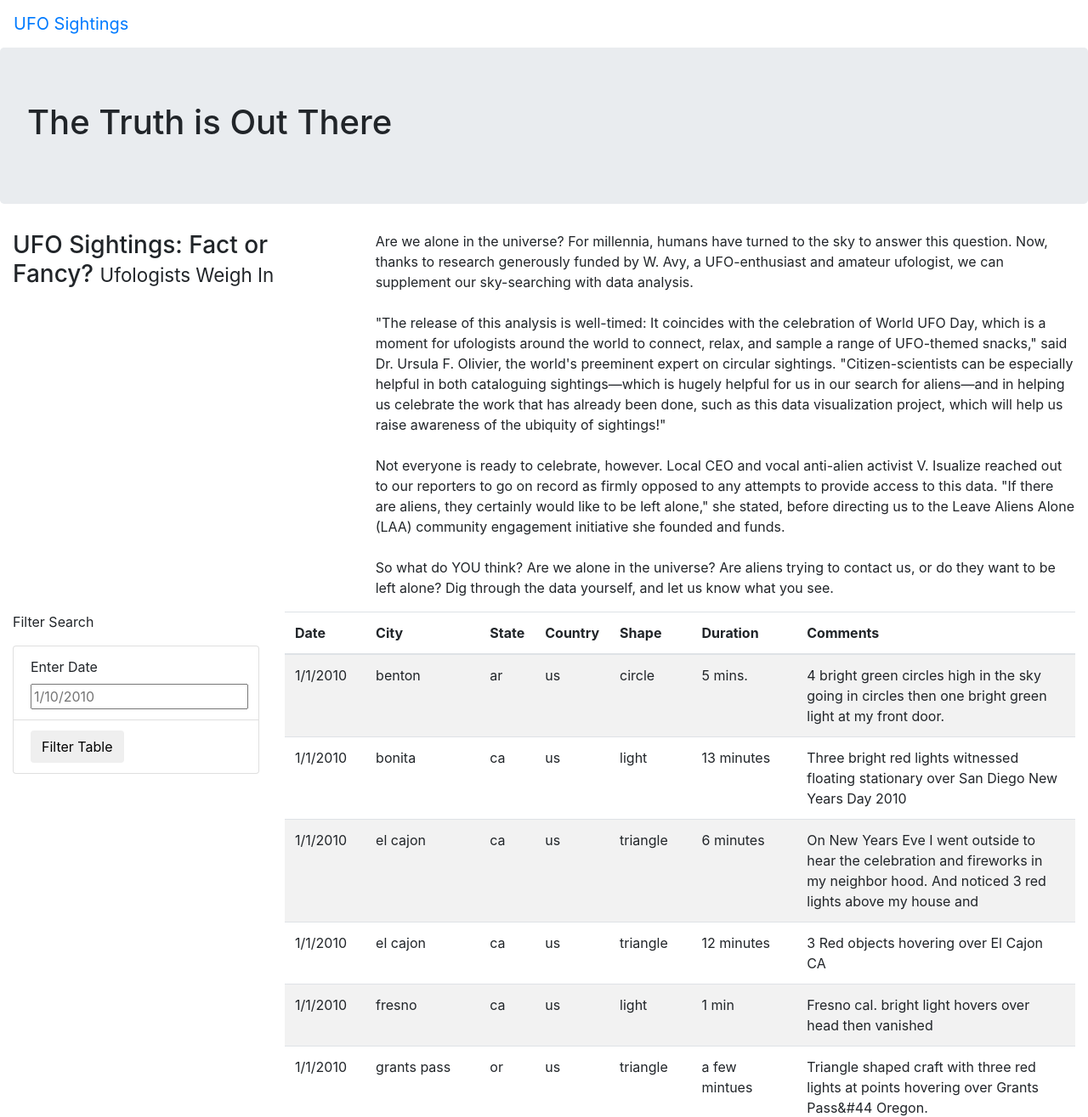
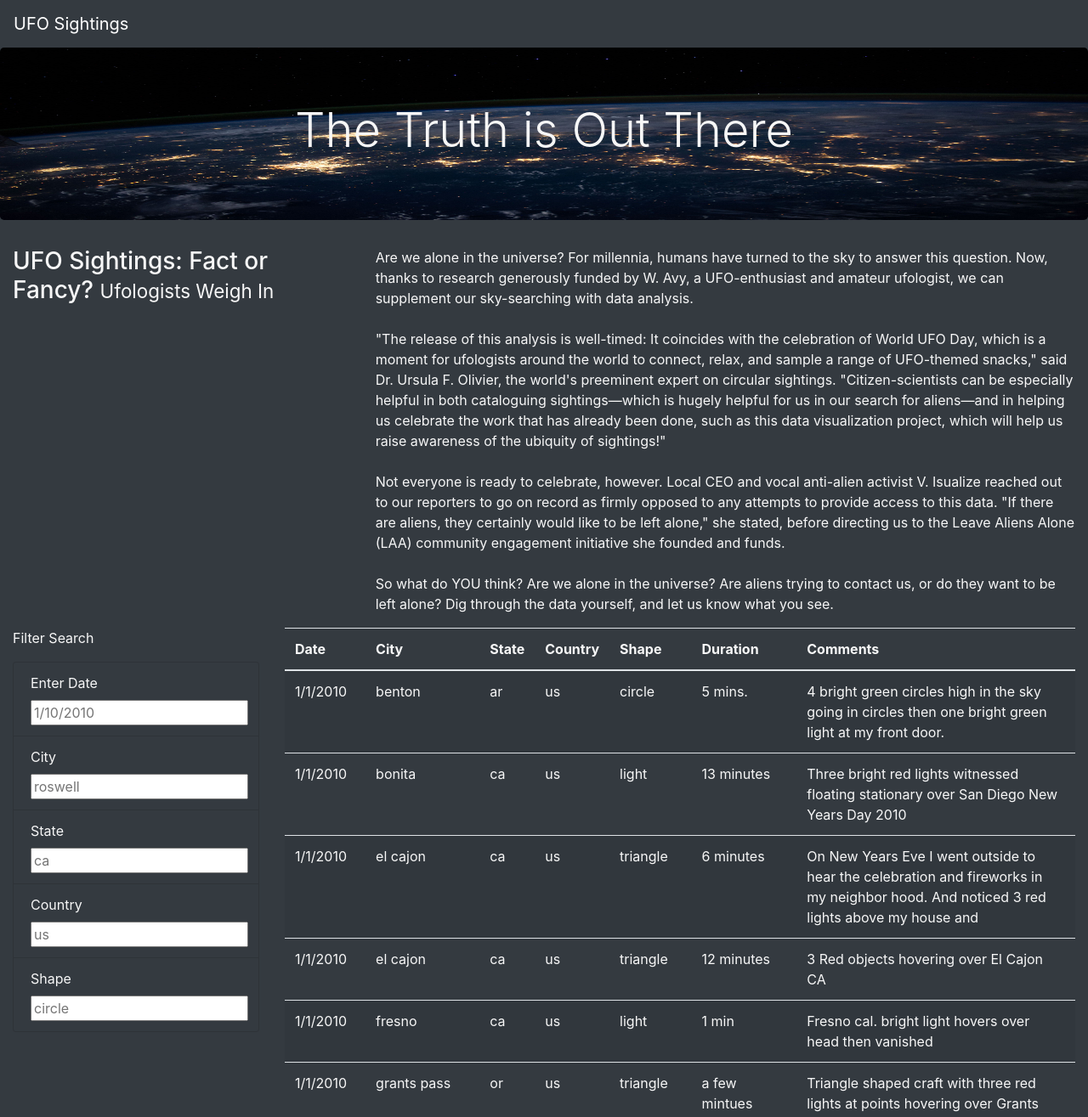
Before and after one commit to SDCoulter/UFOs, a plain HTML site: page index.html in a window 1280 px wide. Shown: the top 1315 px of the page at 85% size. Drawn offline with nearby package versions, Linux system fonts and the light colour scheme.

Commit message:
step 11 of deliverable 1

```diff
--- a/index.html
+++ b/index.html
@@ -14,14 +14,14 @@
     <link rel="stylesheet" href="static/css/style.css">
 </head>
 
-<body>
+<body class="bg-dark">
   <div class="wrapper">
-    <nav class="navbar navbar-expand-lg">
+    <nav class="navbar navbar-dark bg-dark navbar-expand-lg">
       <a class="navbar-brand" href="index.html">UFO Sightings</a>
     </nav>
 
     <div class="jumbotron">
-      <h1>The Truth is Out There</h1>
+      <h1 class="display-4">The Truth is Out There</h1>
     </div>
 
     <div class="container-fluid">
@@ -42,16 +42,34 @@
     <div class="container-fluid">
       <div class="row">
         <div class="col-md-3">
-          <form>
+          <form class="bg-dark">
             <p>Filter Search</p>
-            <ul class="list-group">
-              <li class="list-group-item">
+            <ul class="bg-dark list-group">
+              <li class="bg-dark list-group-item">
                 <label for="date">Enter Date</label>
                 <input type="text" placeholder="1/10/2010" id="datetime" />
               </li>
-              <li class="list-group-item">
-                <button id="filter-btn" type="button" class="btn btn-default">Filter Table</button>
+              <li class="bg-dark list-group-item">
+                <label for="city">City</label>
+                <input type="text" placeholder="roswell" id="city" />
               </li>
+              <li class="bg-dark list-group-item">
+                <label for="state">State</label>
+                <input type="text" placeholder="ca" id="state" />
+              </li>
+              <li class="bg-dark list-group-item">
+                <label for="country">Country</label>
+                <input type="text" placeholder="us" id="country" />
+              </li>
+              <li class="bg-dark list-group-item">
+                <label for="shape">Shape</label>
+                <input type="text" placeholder="circle" id="shape" />
+              </li>
+              <!--
+              <li class="bg-dark list-group-item">
+                <button id="filter-btn" type="button" class="btn btn-dark">Filter Table</button>
+              </li>
+            -->
             </ul>
           </form>
         </div>
--- a/static/css/style.css
+++ b/static/css/style.css
@@ -0,0 +1,8 @@
+body {
+  color: #F7F7F7;
+}
+.jumbotron {
+  background-image: url("../images/nasa.jpg");
+  background-size: 100% 100%;
+  text-align: center;
+}
--- a/static/js/app.js
+++ b/static/js/app.js
@@ -1,52 +1,71 @@
-// Import the data from data.js.
+// from data.js
 const tableData = data;
 
-// Reference the HTML table using D3.
+// get table references
 var tbody = d3.select("tbody");
 
-// Build a function to display the data.
 function buildTable(data) {
-  // Clear the table of data.
+  // First, clear out any existing data
   tbody.html("");
 
-  // Run through each entry in the data array.
+  // Next, loop through each object in the data
+  // and append a row and cells for each value in the row
   data.forEach((dataRow) => {
-    // Append a row to the table body.
+    // Append a row to the table body
     let row = tbody.append("tr");
 
-    // Loop through the values of the object in each element in our data array.
-    // Pass the values into a function to add each to a table cell.
+    // Loop through each field in the dataRow and add
+    // each value as a table cell (td)
     Object.values(dataRow).forEach((val) => {
-      // Create the table cell and append it to the row.
       let cell = row.append("td");
-      // Fill the text attribute of the cell with the data from the object.
-      cell.text(val)
+      cell.text(val);
     });
   });
-};
-
-// Build a function to handle clicks to create a filter.
-function handleClick() {
-  // Select the first element that has an id tag of 'datetime'.
-  // Store the returned element's value using .property("value").
-  let date = d3.select("#datetime").property("value");
-  // Create a default filter and save it - the original table data.
-  let filteredData = tableData;
-
-  // Use an if statement to check for an entered date, and use that
-  // to filter the data if one is entered.
-  if (date) {
-    // If a date is entered only return a row if the datetime value matches.
-    filteredData = filteredData.filter(row => row.datetime === date);
-  };
-
-  // Pass the filteredData (whether filtered or not) into the buildTable func.
-  buildTable(filteredData);
 }
 
-// Add a click listening feature - when the element with id 'filter-btn' is
-// clicked ('click'), run the function handleClick.
-d3.selectAll("#filter-btn").on("click", handleClick);
+// 1. Create a variable to keep track of all the filters as an object.
+let filters = {};
 
-// Build the table when the page loads.
+// 3. Use this function to update the filters.
+function updateFilters() {
+
+    // 4a. Save the element that was changed as a variable.
+    let changedElement = d3.select(this);
+    // 4b. Save the value that was changed as a variable.
+    let elementValue = changedElement.property("value");
+    // 4c. Save the id of the filter that was changed as a variable.
+    let filterId = changedElement.attr("id");
+
+    // 5. If a filter value was entered then add that filterId and value
+    // to the filters list. Otherwise, clear that filter from the filters object.
+    if (elementValue) {
+      filters.filterId = elementValue;
+    } else {
+      delete filters.filterId;
+    };
+
+
+    // 6. Call function to apply all filters and rebuild the table
+    filterTable();
+
+}
+
+// 7. Use this function to filter the table when data is entered.
+function filterTable() {
+
+  // 8. Set the filtered data to the tableData.
+
+
+  // 9. Loop through all of the filters and keep any data that
+  // matches the filter values
+
+
+  // 10. Finally, rebuild the table using the filtered data
+
+}
+
+// 2. Attach an event to listen for changes to each filter
+d3.selectAll("input").on("change", updateFilters);
+
+// Build the table when the page loads
 buildTable(tableData);
```
Also changed, not shown: static/js/module_app.js (added, +52 -0 lines), static/images/nasa.jpg (added).
